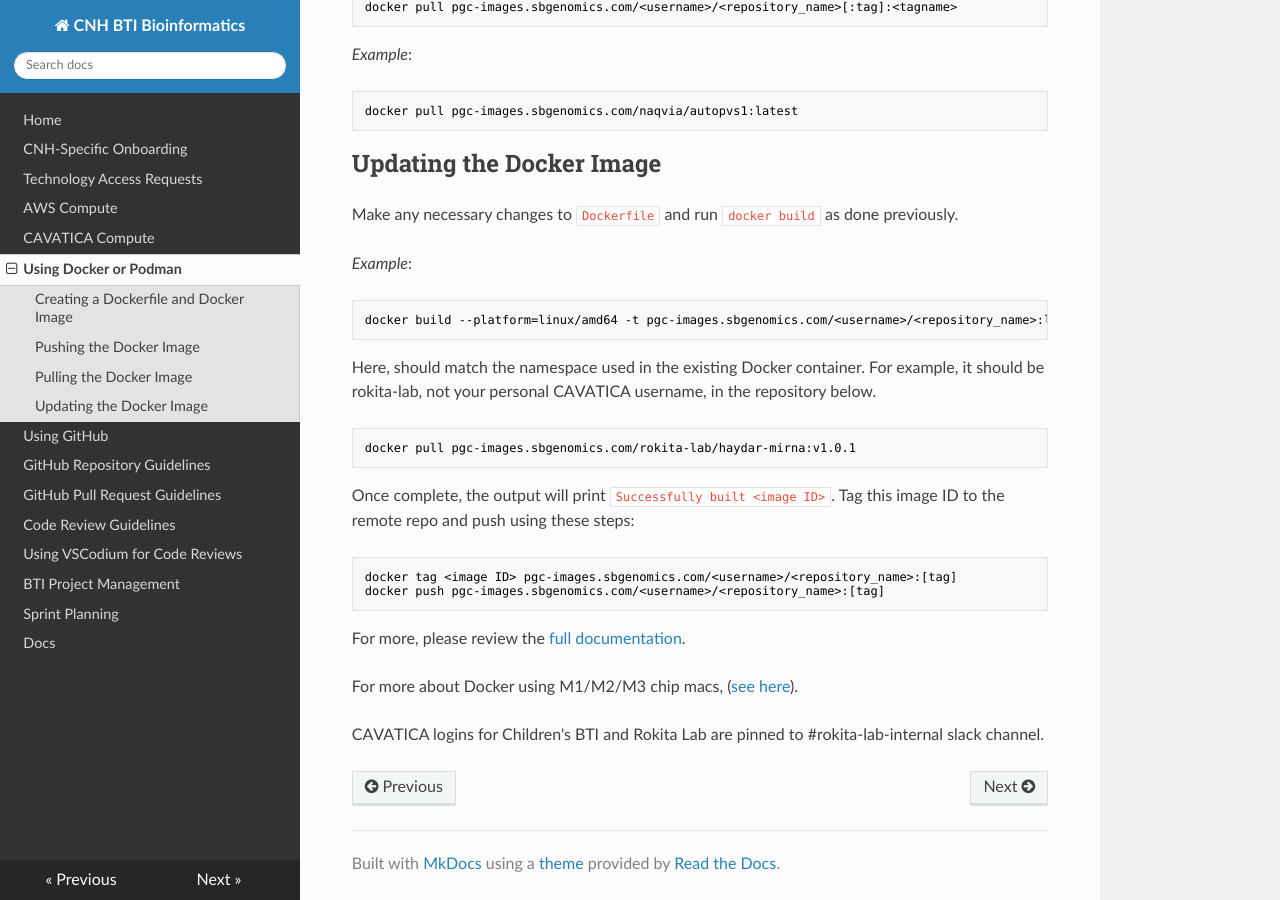
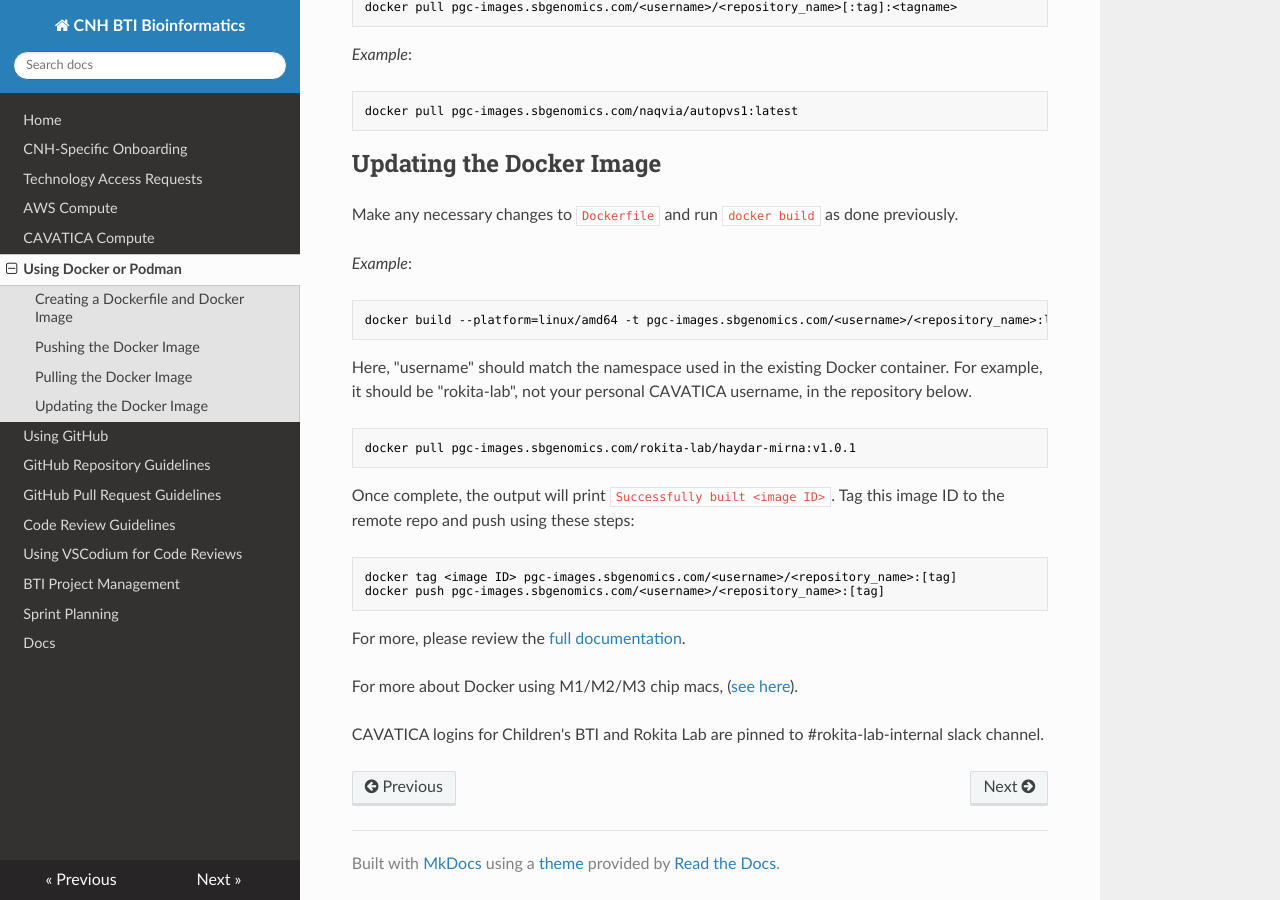
Before and after one commit to childrens-bti/bti-bfx-docs, an MkDocs documentation site: the page built from docs/docker.md, in a window 1280 px wide and 900 px high, scrolled down 2022 px. Built offline with MkDocs 1.6.1, drawn with Linux system fonts in a browser that asks for light colours; nearby versions of some CDN libraries; some of the changed text lies outside the part shown.

Commit message:
update docker.md

````diff
--- a/docs/docker.md
+++ b/docs/docker.md
@@ -25,8 +25,8 @@
 docker login http://pgc-images.sbgenomics.com/ -u <USERNAME> -p <YOUR-AUTH-TOKEN>
 ```
 
-<USERNAME> refers to your CAVATICA username.
-<YOUR-AUTH-TOKEN> can be generated from your CAVATICA account under the “Authentication token” section in the Developer tab.
+"USERNAME" refers to your CAVATICA username.
+"YOUR-AUTH-TOKEN" can be generated from your CAVATICA account under the “Authentication token” section in the Developer tab.
 
 **Build Image**
 
@@ -81,7 +81,7 @@
 docker build --platform=linux/amd64 -t pgc-images.sbgenomics.com/<username>/<repository_name>:latest .
 ```
 
-Here, <username> should match the namespace used in the existing Docker container. For example, it should be rokita-lab, not your personal CAVATICA username, in the repository below.
+Here, "username" should match the namespace used in the existing Docker container. For example, it should be "rokita-lab", not your personal CAVATICA username, in the repository below.
 
 ```bash
 docker pull pgc-images.sbgenomics.com/rokita-lab/haydar-mirna:v1.0.1
````
